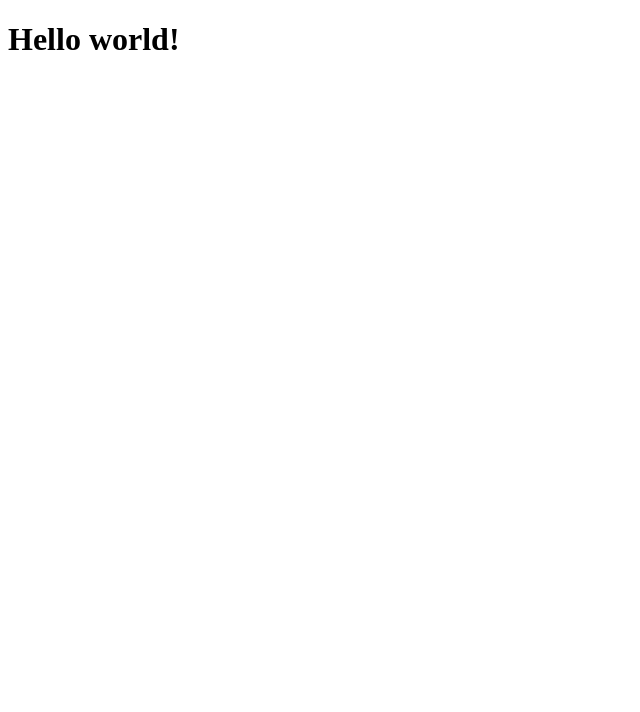
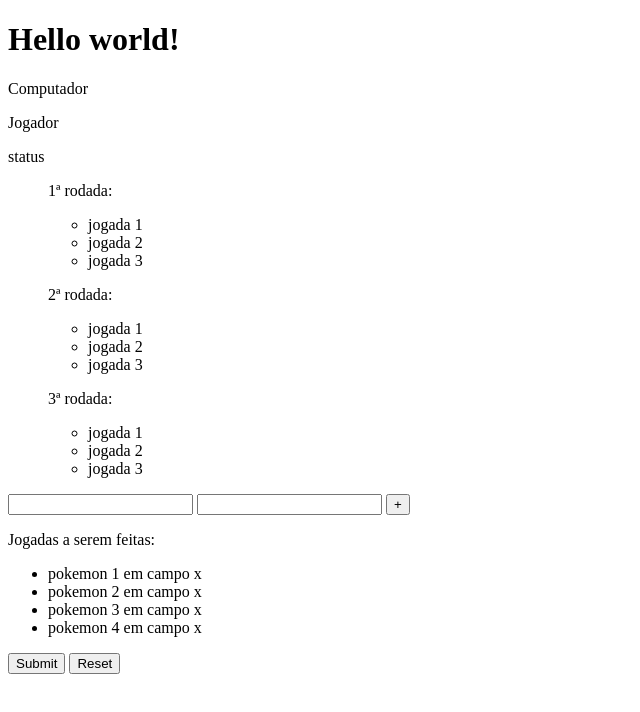
Before and after one commit to Vitorlealm/estalo-lastimavel-dcc121, a plain HTML site: page index.html in a window 1280 px wide. Shown: the whole page, without its empty margins (0-640 px from the left). Drawn offline with Linux system fonts and the light colour scheme.

Commit message:
Criando estrutura do campo Lateral, jogador e pc

```diff
--- a/index.html
+++ b/index.html
@@ -14,7 +14,9 @@
     </header>
     <main>
       <div class="campoPC">
-
+        <div class="Jogador">
+            <p>Computador</p>
+        </div>
       </div>
       <div class="campoNeutro">
         <div class="ginasioPewter">
@@ -34,9 +36,55 @@
         </div>
       </div>
       <div class="campoJogador">
-
+        <div class="Jogador">
+            <p>Jogador</p>
+        </div>
       </div>
       <div class="campoLateral">
+            <div class="status">
+                <div class="tituloStatus">
+                    <p>status</p>
+                </div>
+                <ol>
+                    <p> 1ª rodada: </p>
+                    <ul>
+                        <li>jogada 1</li>
+                        <li>jogada 2</li>
+                        <li> jogada 3</li>
+                    </ul>
+                    <p> 2ª rodada: </p>
+                    <ul>
+                        <li>jogada 1</li>
+                        <li>jogada 2</li>
+                        <li> jogada 3</li>
+                    </ul>
+                    <p> 3ª rodada: </p>
+                    <ul>
+                        <li>jogada 1</li>
+                        <li>jogada 2</li>
+                        <li> jogada 3</li>
+                    </ul>
+                </ol>
+            </div>
+            <div class="opçoesJogadas">
+                <input type="name" name="Cartas">
+                <input type="name" name="Campo">
+                <input type="submit" value="+">
+
+                <p>Jogadas a serem feitas:</p>
+                <ul>
+                    <li> pokemon 1 em campo x </li>
+                    <li> pokemon 2 em campo x </li>
+                    <li> pokemon 3 em campo x </li>
+                    <li> pokemon 4 em campo x </li>
+                </ul>
+
+                <div class="botoesJogarOuDescartar">
+                    <input type="submit" name="Jogar">
+                    <input type="reset" name="lixo">
+
+                </div>
+            </div>
 
       </div>
     </main>
```
